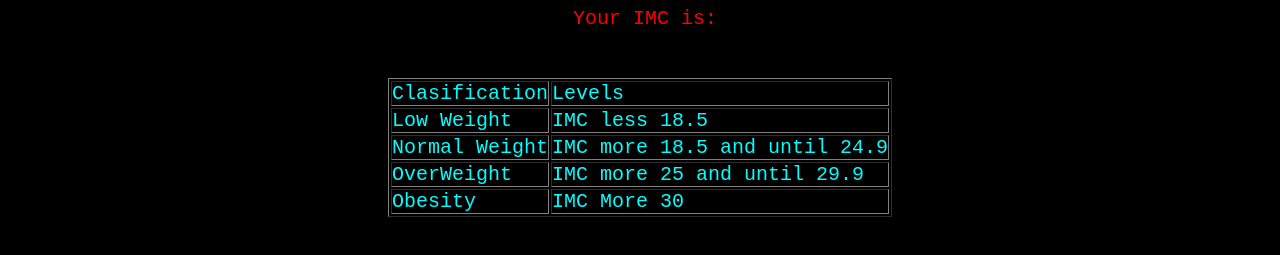
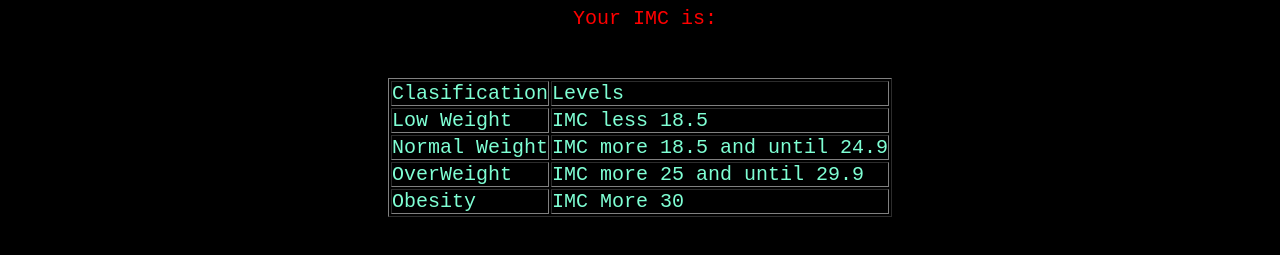
Before and after one commit to wilffren/SPA_IMC, a plain HTML site: page index.html in a window 1280 px wide. Shown: the part 99-354 px from the top of the page. Drawn offline with Linux system fonts and the light colour scheme.

Commit message:
Feat: ultimate changes

```diff
--- a/src/CSS/styles.css
+++ b/src/CSS/styles.css
@@ -50,7 +50,3 @@ table{
  tr{
     color: aquamarine;
 }
-
- td{
-    color: aqua;
-}
```
